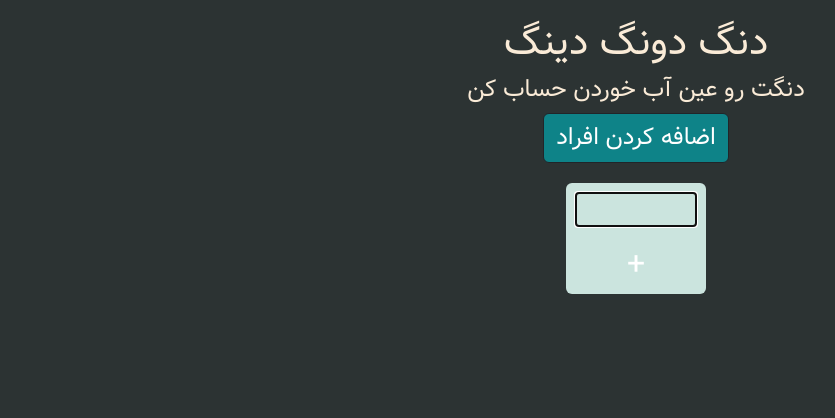
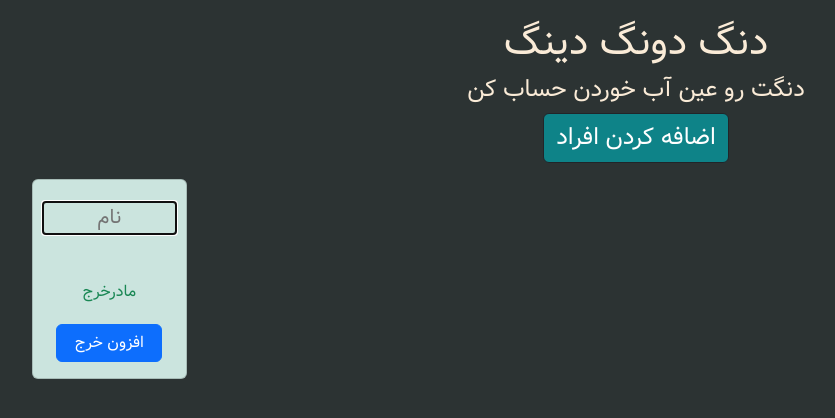
Before and after one commit to arash-gmc/dong, a React (Create React App) app: page / in a window 1280 px wide. Both pictures are taken after a click on the button "اضافه کردن افراد". Shown: the top 418 px of the page, without its empty margins (4-839 px from the left). Built offline with nearby package versions, Linux system fonts and the light colour scheme.

Commit message:
add peoples cards

```diff
--- a/src/App.css
+++ b/src/App.css
@@ -8,32 +8,42 @@
     url("./fonts/vazir/Vazir.ttf") format("truetype");
 }
 
-.people-badge{
+.people-card{
   background-color: #CBE4DE !important;
   color: #2C3333 !important;
   padding: 10px !important;
-  margin: 20px !important;
+  margin: 16px !important;
 }
 
-.badge-input{
+.people-card input{
   background: transparent;
   border: none;
   font-size: 20px;
   text-align: center;
-  width: 120px;
+  margin-bottom: 32px;
+  margin-top: 12px;
+
 }
 
-.badge-plus{
-  color: white;
-  margin-top: 20px;
-  font-size: 32px;
-  margin-bottom: 0;
+.people-card span{
+  margin: 16px !important;
+
+}
+
+.motherpay-text{
+  margin: 14px;
 }
 
 
 
 
-button{
+
+.add-people-button{
   background-color: #0E8388 !important;
   font-size: 24px !important;
 }
+
+.people-card button{
+  width: 80%;
+  margin: 6px;
+}
--- a/src/App.js
+++ b/src/App.js
@@ -2,6 +2,7 @@ import React, { Component } from 'react';
 import SiteHeader from './components/header';
 import './App.css';
 import PeoplesCards from './components/PeoplesCards';
+import AddPeopleButton from './components/AddPeopleButton';
 
 class App extends Component {
   state = {
@@ -18,28 +19,42 @@ class App extends Component {
   addPay = ({currentTarget})=>{
     const peoples = [...this.state.peoples]
     const person = this.state.peoples.find(p=>'s'+p.id===currentTarget.id)
-    console.log(person.name)
+    console.log(person)
+  }
+
+  findMotherPay = ()=>{
+    return this.state.peoples.some(p=>p.motherPay)
+  }
+
+  addPeople = ()=>{
+    const peoples = [...this.state.peoples]
+    peoples.push({
+      id: Date.now(),
+      name: '',
+      motherPay: !this.findMotherPay()
+    })
+    this.setState({peoples})
+  }
+
+  setMotherPay = ({currentTarget})=>{
+    const peoples = [...this.state.peoples]
+    const person = peoples.find(p=>'m'+p.id==currentTarget.id)
+    peoples.map(p=>p.motherPay=false)
+    person.motherPay=true
+    this.setState({peoples})
   }
 
   render() {
     return (
       <div className="App">
         <SiteHeader />
-        <button
-          className='btn btn-dark'
-          onClick={()=>{
-            const peoples = [...this.state.peoples]
-            peoples.push({
-              id: Date.now(),
-              name: ''
-            })
-            this.setState({peoples})
-          }}
-            >اضافه کردن افراد</button>
+        <AddPeopleButton onClick={this.addPeople} />
+
         <PeoplesCards
         peoples={this.state.peoples}
         onChange={this.handleChange}
-        addPay={this.addPay} />
+        addPay={this.addPay}
+        setMotherPay={this.setMotherPay} />
 
 
 
--- /dev/null
+++ b/src/components/AddPeopleButton.jsx
@@ -0,0 +1,13 @@
+import React from 'react';
+
+const AddPeopleButton = ({onClick}) => {
+    return (
+        <button
+          className='btn btn-dark add-people-button'
+          onClick={onClick}
+        >اضافه کردن افراد
+        </button>
+     );
+}
+
+export default AddPeopleButton
--- a/src/components/PeoplesCards.jsx
+++ b/src/components/PeoplesCards.jsx
@@ -1,23 +1,47 @@
 import React from "react";
 
-const PeoplesCards = ({peoples,onChange,addPay}) => {
+const PeoplesCards = ({peoples,onChange,addPay,setMotherPay}) => {
     return (
-        <div>
+        <div className="row">
           {peoples.map(p=>
-              <span
-              className="people-badge badge"
+              <div
+                className="col-sm-2 mb-3 mb-sm-0"
                 key={p.id}
-              id = {'s'+p.id}
-              onClick={addPay}>
+                id = {'s'+p.id}>
+
+                <div className="card people-card">
                     <input
                         type='text'
                         className='badge-input'
                         value={p.name}
                         id = {'i'+p.id}
                         onChange={onChange}
-                  autoFocus ></input>
-                  <h2 className='badge-plus'>+</h2>
-              </span>
+                        placeholder='نام'
+                        autoFocus >
+                    </input>
+                    {p.motherPay &&
+                        <div className="motherpay-text">
+                            <span className="text-success">مادرخرج</span>
+                        </div>
+                    }
+                    {p.motherPay ||
+                    <div>
+                        <button
+                            className="btn btn-success"
+                            id={'m'+p.id}
+                            onClick={setMotherPay}>
+                                تعیین مادرخرج
+                        </button>
+                    </div>
+                    }
+
+                    <div>
+                        <button className="btn btn-primary peoples-button" onClick={addPay} id={'s'+p.id}>افزون خرج</button>
+                    </div>
+                </div>
+            </div>
+
+
           )}
         </div>
      );
```
Lines whose indentation alone changed are shown as unchanged.
